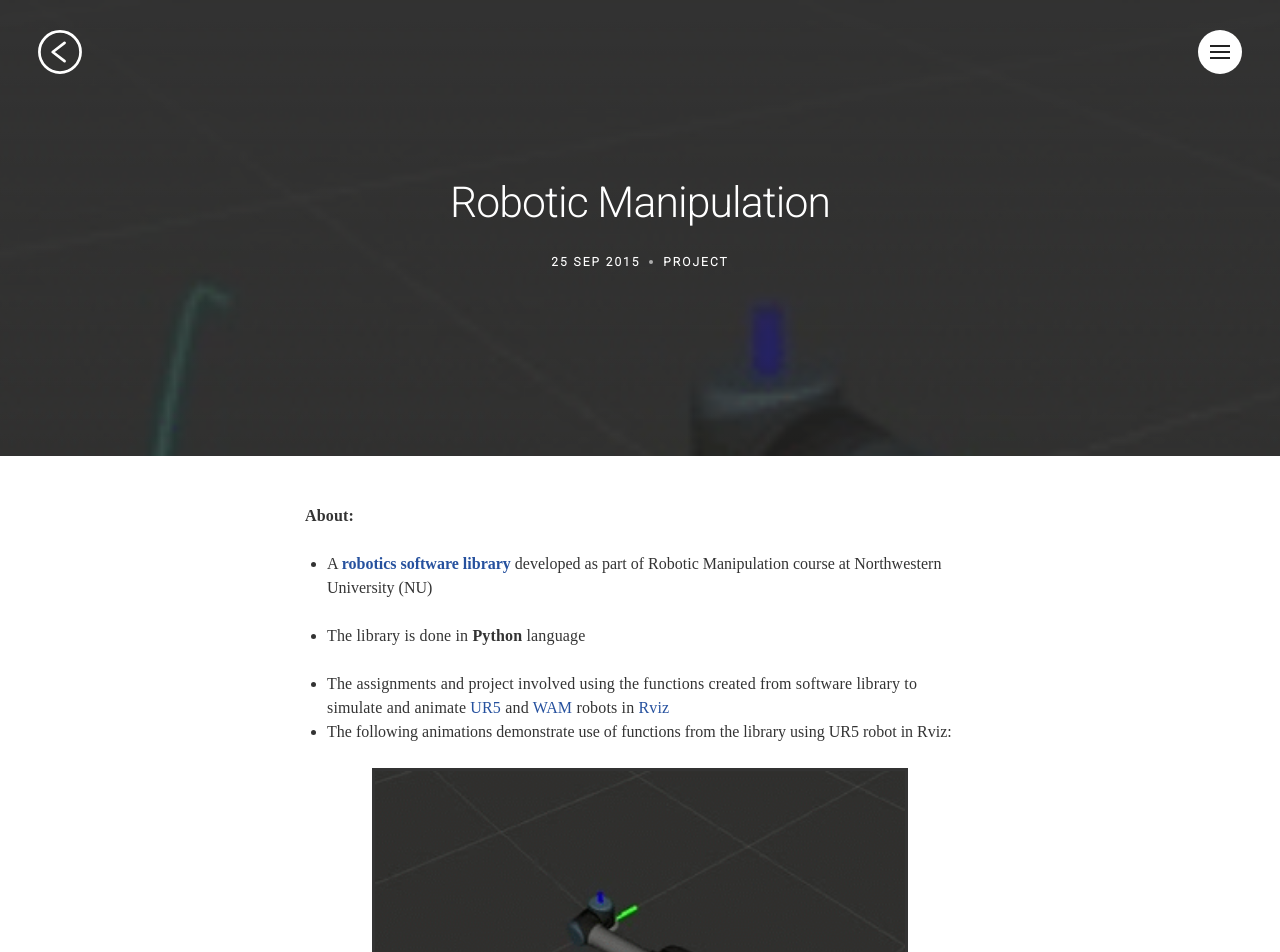
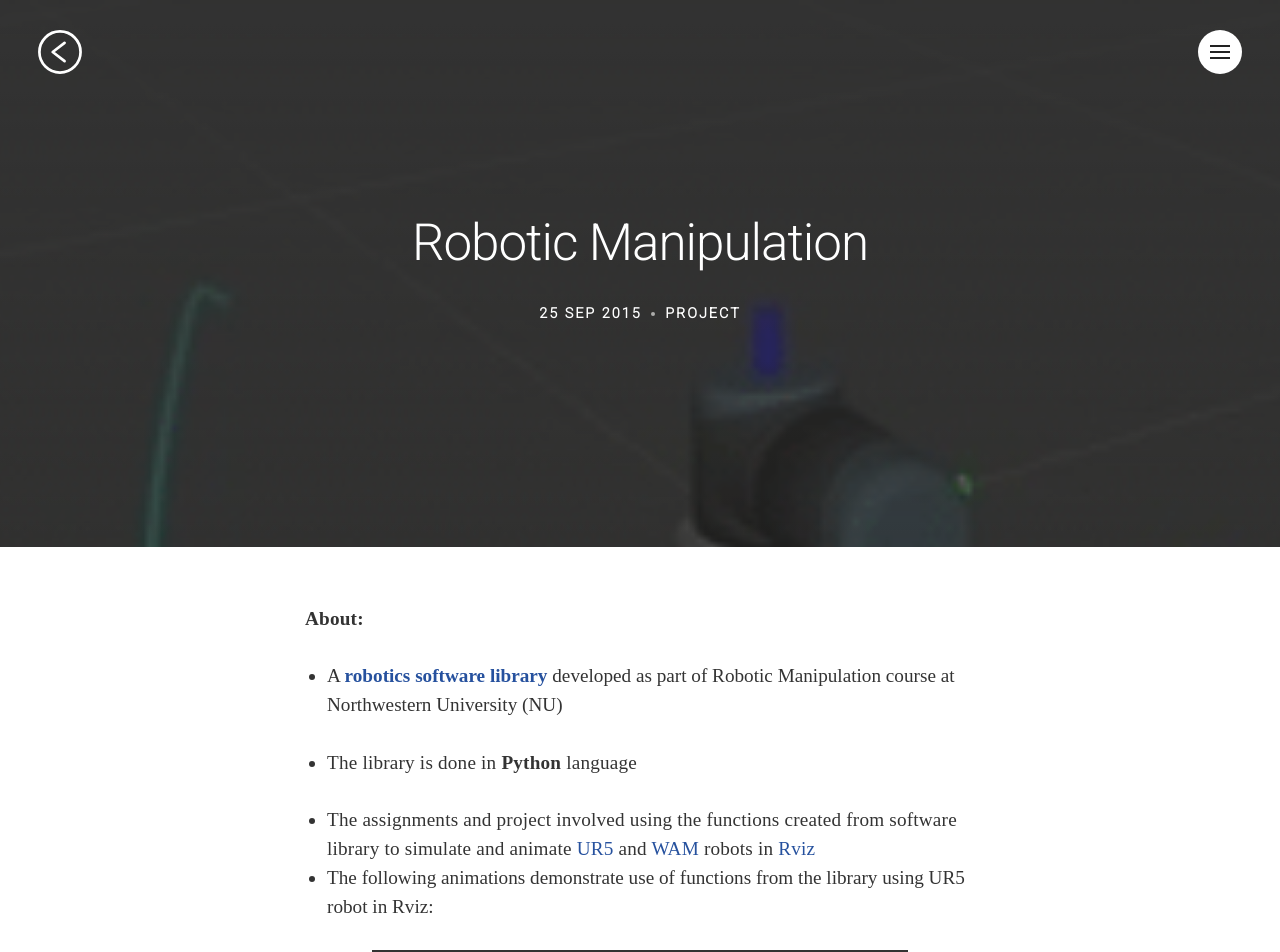
Before and after one commit to patilnabhi/portfolio, a Jekyll site: the page built from _posts/2015-12-11-robo_man.md, in a window 1280 px wide. Shown: the top 952 px of the page. Built offline with Jekyll 4.4.1, drawn with Linux system fonts in a browser that asks for light colours; nearby versions of some CDN libraries; some web fonts are replaced.

Commit message:
updated font-size

```diff
--- a/assets/css/main.css
+++ b/assets/css/main.css
@@ -250,7 +250,7 @@ th {
 html {
   /* Change default typefaces here */
   font-family: "Source Serif Pro", serif;
-  font-size: 100%;
+  font-size: 120%;
   font-weight: 400;
   color: rgba(0, 0, 0, 0.8);
   -webkit-font-smoothing: antialiased;
```
Also changed, not shown: 1 other file.
